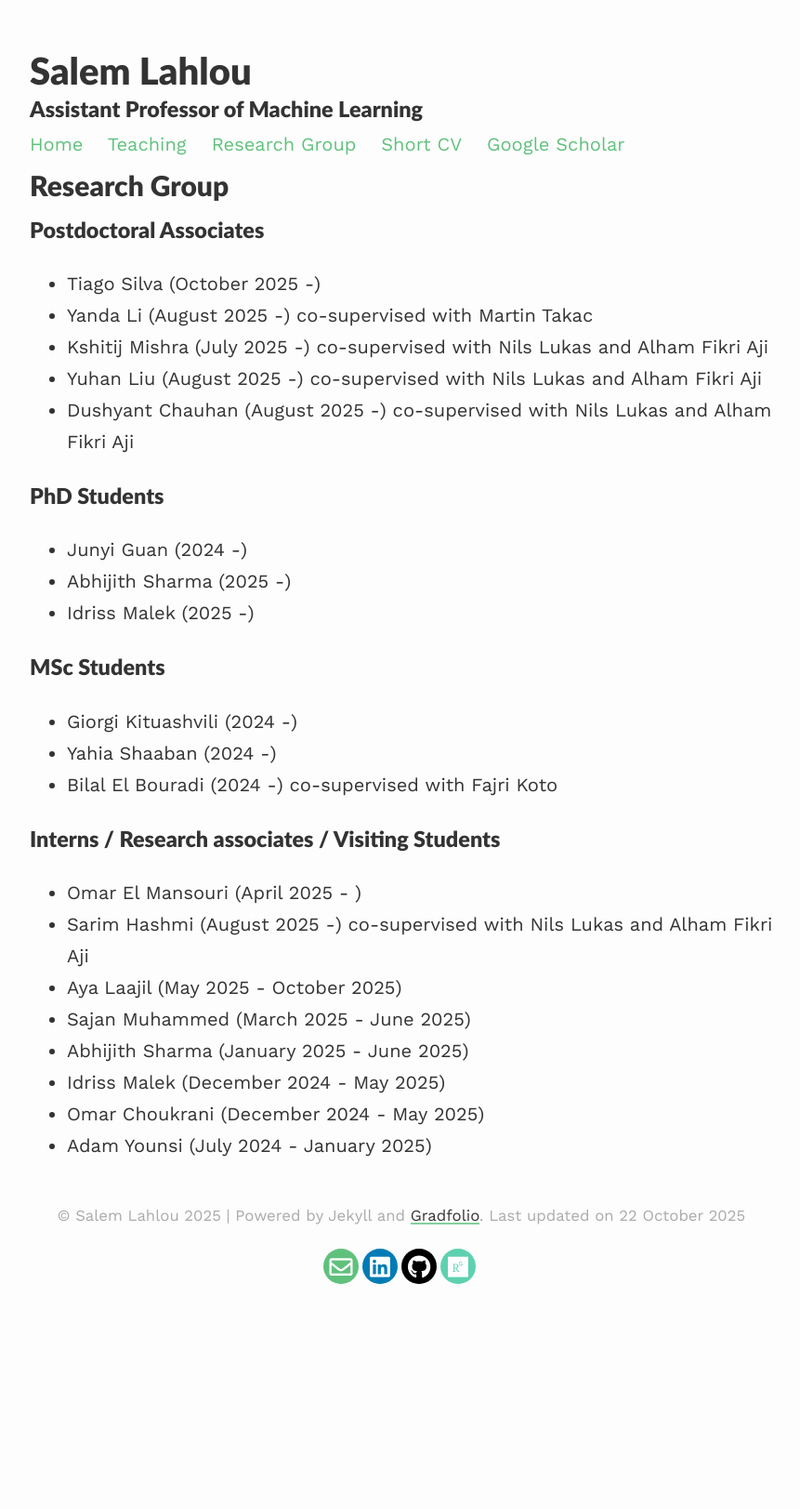
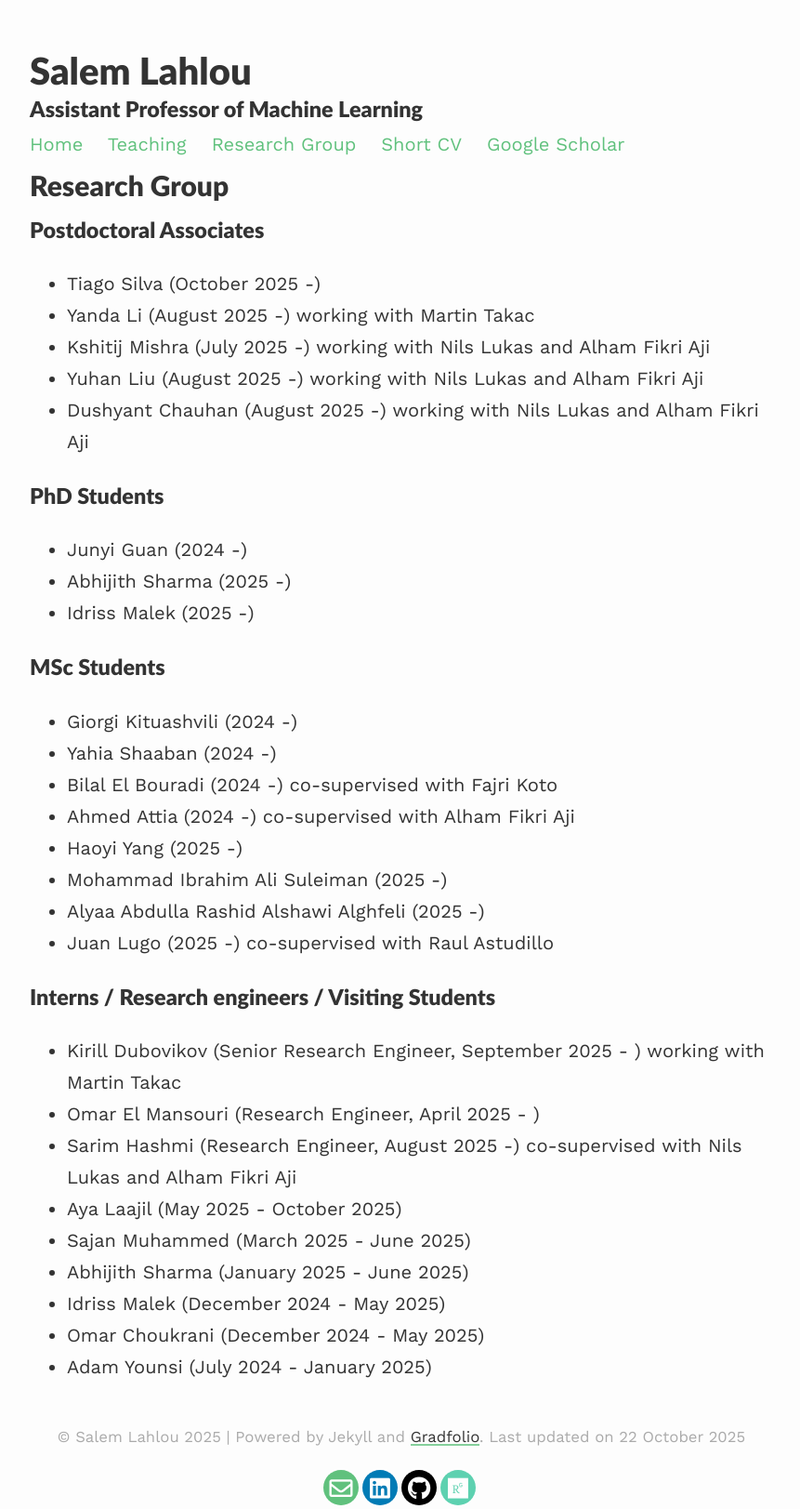
Before and after one commit to saleml/saleml.github.io, a Jekyll site: the page built from research-group.md, in a window 1280 px wide. Shown: the whole page at 93% size, without its empty margins (208-1069 px from the left). Built offline with Jekyll 4.4.1, drawn with Linux system fonts in a browser that asks for light colours; nearby versions of some CDN libraries; our own code applies the rules of GitHub Pages for plain Markdown files; before the commit the page ends 1385 px from its top, so only the background shows below that.

Commit message:
Update research-group.md to reflect changes in supervision roles for postdoctoral associates and clarify the categorization of interns and research engineers. Added new PhD students and updated details for existing members.

```diff
--- a/research-group.md
+++ b/research-group.md
@@ -9,10 +9,10 @@ published: true
 ### Postdoctoral Associates
 *   Tiago Silva (October 2025 -)
 <!-- *   Hachem Madmoun (September 2025 -) co-supervised with Martin Takac -->
-*   Yanda Li (August 2025 -) co-supervised with Martin Takac
-*   Kshitij Mishra (July 2025 -) co-supervised with Nils Lukas and Alham Fikri Aji
-*   Yuhan Liu (August 2025 -) co-supervised with Nils Lukas and Alham Fikri Aji
-*   Dushyant Chauhan (August 2025 -) co-supervised with Nils Lukas and Alham Fikri Aji
+*   Yanda Li (August 2025 -) working with Martin Takac
+*   Kshitij Mishra (July 2025 -) working with Nils Lukas and Alham Fikri Aji
+*   Yuhan Liu (August 2025 -) working with Nils Lukas and Alham Fikri Aji
+*   Dushyant Chauhan (August 2025 -) working with Nils Lukas and Alham Fikri Aji
 
 ### PhD Students
 *   Junyi Guan (2024 -)
@@ -23,10 +23,17 @@ published: true
 *   Giorgi Kituashvili (2024 -)
 *   Yahia Shaaban (2024 -)
 *   Bilal El Bouradi (2024 -) co-supervised with Fajri Koto
+*   Ahmed Attia (2024 -) co-supervised with Alham Fikri Aji
+*   Haoyi Yang (2025 -)
+*   Mohammad Ibrahim Ali Suleiman (2025 -)
+*   Alyaa Abdulla Rashid Alshawi Alghfeli (2025 -)
+*   Juan Lugo (2025 -) co-supervised with Raul Astudillo
 
-### Interns / Research associates / Visiting Students
-*   Omar El Mansouri (April 2025 - )
-*   Sarim Hashmi (August 2025 -) co-supervised with Nils Lukas and Alham Fikri Aji
+
+### Interns / Research engineers / Visiting Students
+*   Kirill Dubovikov (Senior Research Engineer, September 2025 - ) working with Martin Takac
+*   Omar El Mansouri (Research Engineer, April 2025 - )
+*   Sarim Hashmi (Research Engineer, August 2025 -) co-supervised with Nils Lukas and Alham Fikri Aji
 *   Aya Laajil (May 2025 - October 2025)
 *   Sajan Muhammed (March 2025 - June 2025)
 *   Abhijith Sharma (January 2025 - June 2025)
```
